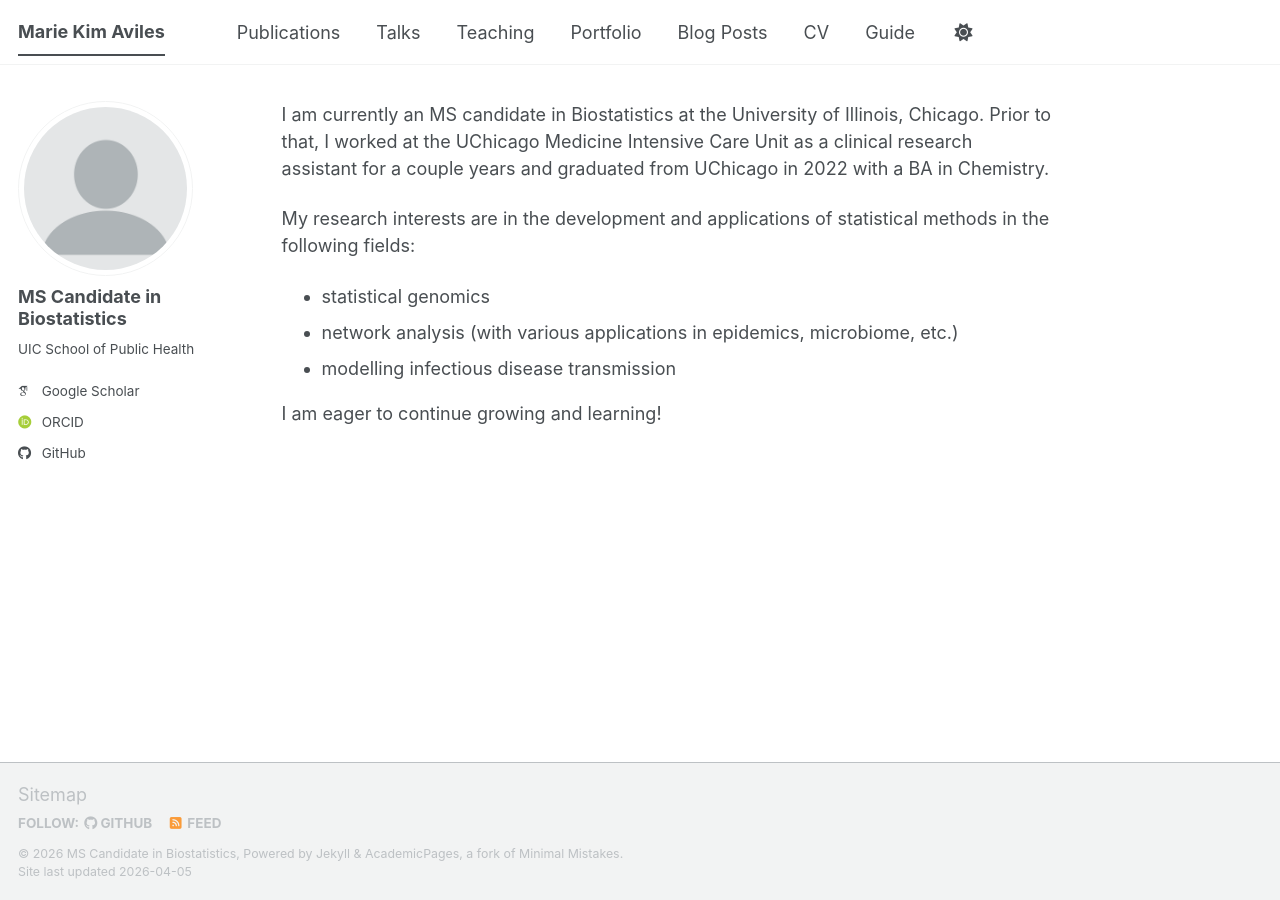
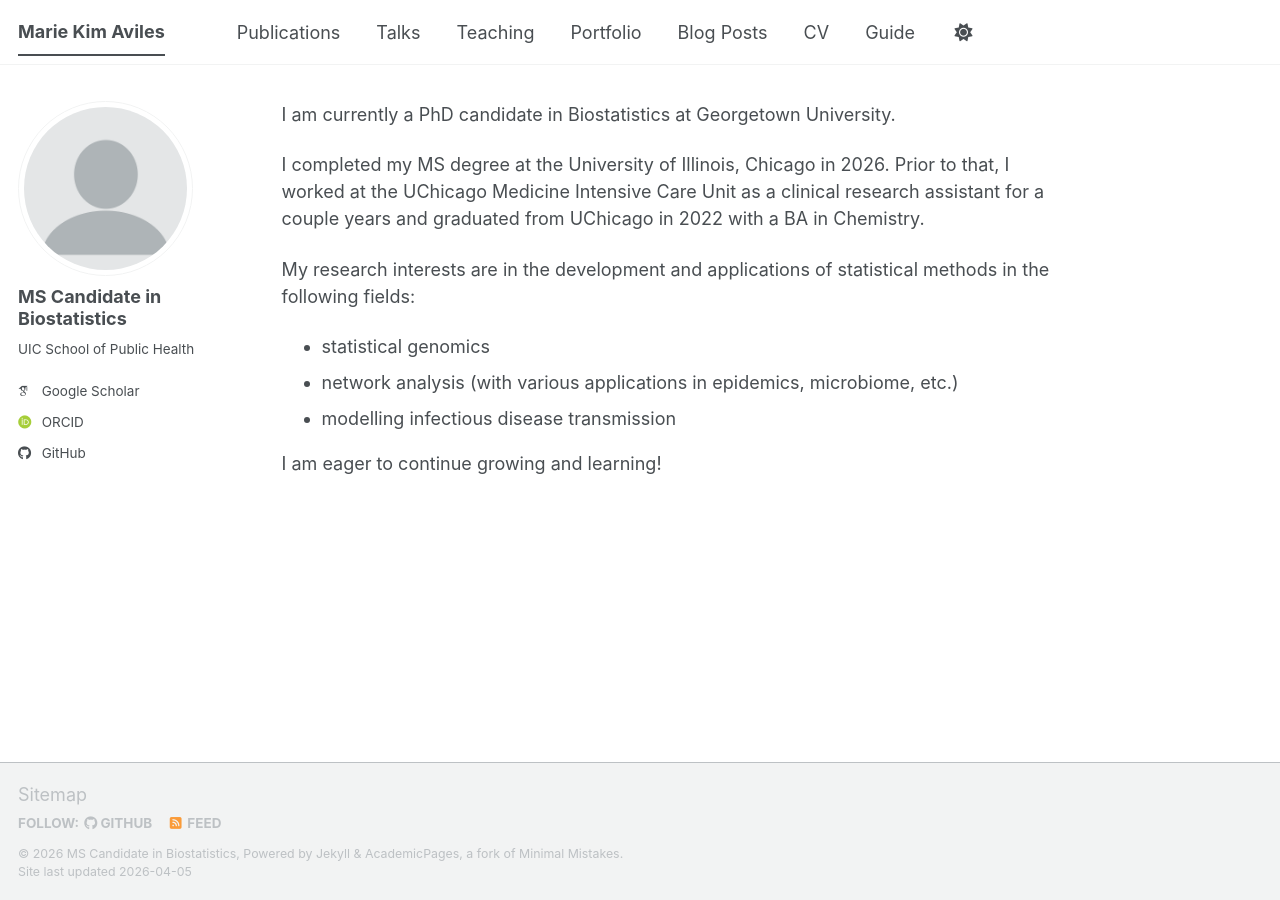
Before and after one commit to mariekimaviles/mariekimaviles.github.io, a Jekyll site: the page built from _pages/about.md, in a window 1280 px wide. Built offline with Jekyll 4.4.1, drawn with Linux system fonts in a browser that asks for light colours; some web fonts are replaced; a script bundle is joined from its source files by our own code; library files that are not in the unit come from our copies.

Commit message:
Update about.md

```diff
--- a/_pages/about.md
+++ b/_pages/about.md
@@ -5,7 +5,9 @@ redirect_from:
   - /about.html
 ---
 
-I am currently an MS candidate in Biostatistics at the University of Illinois, Chicago. Prior to that, I worked at the UChicago Medicine Intensive Care Unit as a clinical research assistant for a couple years and graduated from UChicago in 2022 with a BA in Chemistry.
+I am currently a PhD candidate in Biostatistics at Georgetown University.
+
+I completed my MS degree at the University of Illinois, Chicago in 2026. Prior to that, I worked at the UChicago Medicine Intensive Care Unit as a clinical research assistant for a couple years and graduated from UChicago in 2022 with a BA in Chemistry.
 
 My research interests are in the development and applications of statistical methods in the following fields:
 * statistical genomics
```
